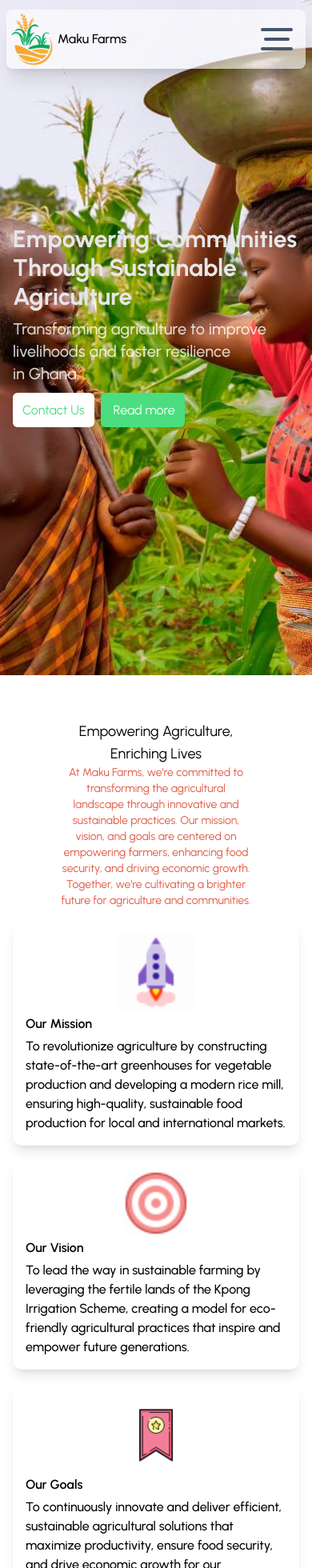
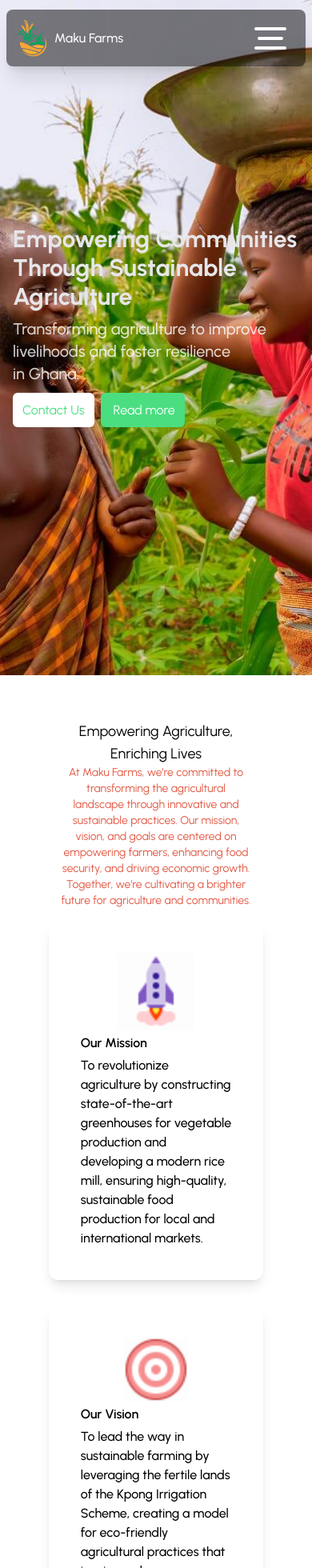
Before and after one commit to Korkoe-codes/makufarms-frontend, a React (Vite) app: page / in a window 390 px wide. Shown: the top 1960 px of the page at 80% size. Built offline with nearby package versions, Linux system fonts and the light colour scheme.

Commit message:
update(ui): mobile vire navbar

```diff
--- a/src/App.jsx
+++ b/src/App.jsx
@@ -8,7 +8,7 @@ function App() {
             <Header />
       </div> */}
 
-      <div className="lg:mx-auto h-full  w-full">
+      <div className="lg:mx-auto h-full w-full">
   <Hero />
 </div>
 
--- a/src/components/About.jsx
+++ b/src/components/About.jsx
@@ -16,22 +16,22 @@ const About = () => {
             At Maku Farms, we’re committed to transforming the agricultural landscape through innovative and sustainable practices. Our mission, vision, and goals are centered on empowering farmers, enhancing food security, and driving economic growth. Together, we’re cultivating a brighter future for agriculture and communities.
             </p>
           </div>
-          <div className="flex lg:flex-row flex-col justify-evenly gap-4 items-center ">
-          <div className="rounded-xl shadow-lg p-4  transform hover:scale-110 ease-in-out transition-all h-fit lg:min-h-[250px] lg:max-h-[300px] xl:h-[400px] lg:w-1/4 flex flex-col gap-1">
+          <div className="flex lg:flex-row flex-col justify-evenly lg:gap-4 items-center gap-8 ">
+          <div className="rounded-xl shadow-lg p-10 w-3/4 lg:p-4  transform hover:scale-110 ease-in-out transition-all h-fit lg:min-h-[250px] lg:max-h-[300px] xl:h-[400px] lg:w-1/4 flex flex-col gap-1">
               <img src={gifs[0]} alt="" className="w-24 h-24 mx-auto" />
               <h2 className="lg:text-2xl font-semibold">Our Mission</h2>
               <p className="lg:text-lg font-medium">
               To revolutionize agriculture by constructing state-of-the-art greenhouses for vegetable production and developing a modern rice mill, ensuring high-quality, sustainable food production for local and international markets.
               </p>
             </div>
-            <div className="rounded-xl shadow-lg p-4  transform hover:scale-110 ease-in-out transition-all h-fit lg:min-h-[250px] lg:max-h-[300px] xl:h-[400px] lg:w-1/4 flex flex-col gap-1">
+            <div className="rounded-xl shadow-lg p-10 w-3/4 lg:p-4  transform hover:scale-110 ease-in-out transition-all h-fit lg:min-h-[250px] lg:max-h-[300px] xl:h-[400px] lg:w-1/4 flex flex-col gap-1">
               <img src={gifs[1]} alt="" className="w-20 h-20 mx-auto" />
               <h2 className="lg:text-2xl font-semibold">Our Vision</h2>
               <p className="lg:text-lg font-medium">
               To lead the way in sustainable farming by leveraging the fertile lands of the Kpong Irrigation Scheme, creating a model for eco-friendly agricultural practices that inspire and empower future generations.
               </p>
             </div>
-            <div className="rounded-xl shadow-lg p-4  transform hover:scale-110 ease-in-out transition-all h-fit lg:min-h-[250px] lg:max-h-[300px] xl:h-[400px] lg:w-1/4 flex flex-col gap-1">
+            <div className="rounded-xl shadow-lg p-10 w-3/4 lg:p-4  transform hover:scale-110 ease-in-out transition-all h-fit lg:min-h-[250px] lg:max-h-[300px] xl:h-[400px] lg:w-1/4 flex flex-col gap-1">
               <img src={gifs[2]} alt="" className="w-24 h-24 mx-auto" />
               <h2 className="lg:text-2xl font-semibold">Our Goals</h2>
               <p className="lg:text-lg font-medium">
--- a/src/components/Header.jsx
+++ b/src/components/Header.jsx
@@ -10,10 +10,10 @@ const Header = () => {
   };
 
   return (
-    <nav className='w-full flex bg-white/60 container mx-auto rounded-lg mt-3 lg:w-full lg:justify-center justify-between shadow-xl lg:px-5 items-center'>
-      <div className="flex gapa-1 items-center">
-      <img src={logos[2]} className='w-16 p-1' alt="" />
-        <h3 className="lg:text-lg text-base font-medium">Maku Farms</h3>
+    <nav className='w-full flex bg-black/50 lg:bg-white/50 container mx-auto rounded-lg mt-3 lg:w-full lg:justify-center justify-between p-2 shadow-xl lg:px-5 items-center'>
+      <div className="flex gap-1 items-center">
+      <img src={logos[2]} className='w-12 p-1' alt="" />
+        <h3 className="lg:text-lg text-base text-white font-medium">Maku Farms</h3>
       </div>
 
       {/* Desktop Navigation */}
@@ -40,14 +40,14 @@ const Header = () => {
       >
         {!openNavigation ? (
           <div className="flex flex-col items-center gap-y-2">
-            <span className="w-10 h-1 rounded-lg bg-slate-600"></span>
-            <span className="w-8 h-1 rounded-lg bg-slate-600"></span>
-            <span className="w-10 h-1 rounded-lg bg-slate-600"></span>
+            <span className="w-10 h-1 rounded-lg bg-white"></span>
+            <span className="w-8 h-1 rounded-lg bg-white"></span>
+            <span className="w-10 h-1 rounded-lg bg-white"></span>
           </div>
         ) : (
           <div className="flex flex-col gap-y-1">
-            <span className="w-10 h-1 transform rotate-45 bg-slate-600 rounded-lg"></span>
-            <span className="w-10 h-1 transform -rotate-45 bg-slate-600 rounded-lg"></span>
+            <span className="absolute w-7 h-1 transform rotate-45 bg-white rounded-lg"></span>
+            <span className="w-7 h-1 transform -rotate-45  bg-white rounded-lg"></span>
           </div>
         )}
       </button>
```
